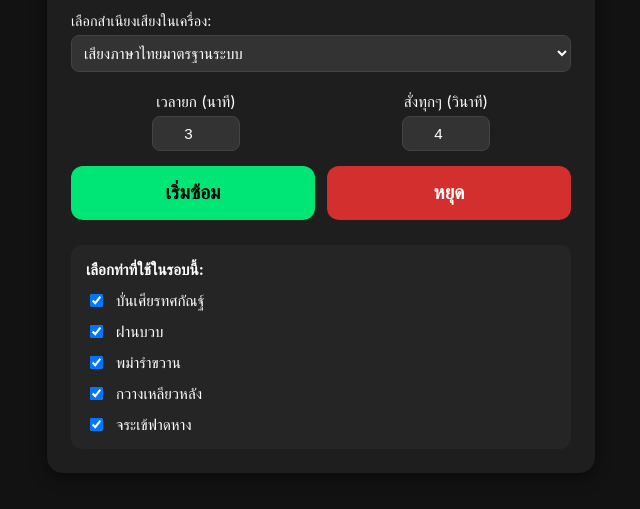
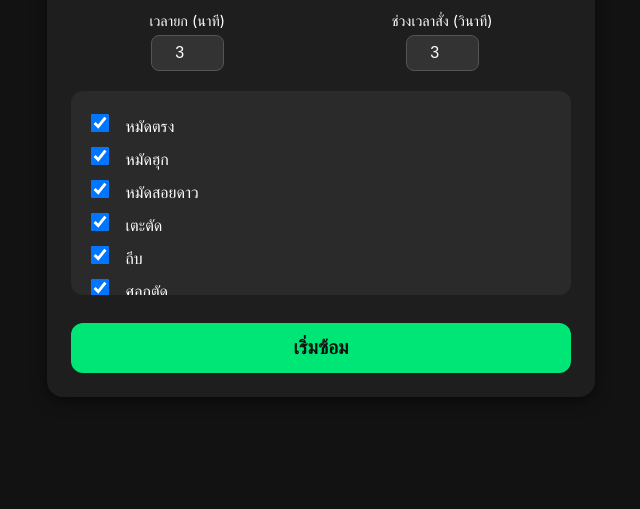
Before and after one commit to baanchangthai/Muaychaiya, a plain HTML site: page index.html in a window 1280 px wide. Shown: the part 291-800 px from the top of the page, without its empty margins (319-959 px from the left). Drawn offline with Linux system fonts and the light colour scheme.

Commit message:
Update index.html

```diff
--- a/index.html
+++ b/index.html
@@ -43,133 +43,105 @@
       color: #FF5722;
       background: #2A2A2A;
       border-radius: 12px;
-      margin-bottom: 20px;
+      margin: 15px 0;
       padding: 10px;
     }
-    .settings {
+    .controls {
       display: flex;
       justify-content: space-around;
-      margin-bottom: 15px;
-      font-size: 0.95rem;
+      margin-bottom: 20px;
+      gap: 10px;
     }
-    .settings label {
+    .controls div {
       display: flex;
       flex-direction: column;
-      gap: 5px;
+      align-items: center;
+      font-size: 0.9rem;
     }
-    input[type="number"], select {
+    select, input[type="number"] {
+      background: #333;
+      color: #FFF;
+      border: 1px solid #555;
       padding: 8px;
       border-radius: 8px;
-      border: 1px solid #444;
-      background: #333;
-      color: #fff;
-      font-size: 0.95rem;
-    }
-    input[type="number"] {
-      width: 70px;
+      margin-top: 5px;
+      font-size: 1rem;
       text-align: center;
     }
-    .voice-setting {
+    .technique-list {
+      text-align: left;
+      background: #2A2A2A;
+      padding: 12px 16px;
+      border-radius: 12px;
       margin-bottom: 20px;
-      text-align: left;
-      font-size: 0.9rem;
+      max-height: 180px;
+      overflow-y: auto;
     }
-    .voice-setting select {
+    .technique-item {
+      margin: 8px 0;
+      font-size: 1rem;
+      display: flex;
+      align-items: center;
+    }
+    .technique-item input {
+      margin-right: 12px;
+      width: 18px;
+      height: 18px;
+    }
+    .btn {
       width: 100%;
-      margin-top: 5px;
-    }
-    .btn-group {
-      display: flex;
-      gap: 12px;
-      margin-bottom: 25px;
-    }
-    button {
-      flex: 1;
-      padding: 16px;
+      padding: 14px;
       font-size: 1.2rem;
       font-weight: bold;
       border: none;
       border-radius: 12px;
       cursor: pointer;
-      transition: opacity 0.2s;
-    }
-    button:active {
-      opacity: 0.8;
+      margin-top: 8px;
     }
     .btn-start {
       background-color: #00E676;
-      color: #000;
+      color: #121212;
     }
     .btn-stop {
-      background-color: #D32F2F;
-      color: #FFF;
-    }
-    .technique-box {
-      text-align: left;
-      background: #252525;
-      padding: 15px;
-      border-radius: 10px;
-      font-size: 0.95rem;
-    }
-    .technique-list {
-      display: flex;
-      flex-direction: column;
-      gap: 12px;
-      margin-top: 12px;
-    }
-    .technique-list label {
-      display: flex;
-      align-items: center;
-      gap: 10px;
-      cursor: pointer;
+      background-color: #E53935;
+      color: #FFFFFF;
     }
   </style>
 </head>
 <body>
 
 <div class="container">
-    <h1>🥊 สั่งคำสั่งซ้อมมวย</h1>
+  <h1>🥊 ซ้อมมวยไชยา (Drill Caller)</h1>
 
   <div class="timer-display" id="timer">03:00</div>
   <div class="command-display" id="commandBox">พร้อมซ้อม</div>
 
-    <!-- ตั้งค่าตัวเลือกเสียงในเครื่อง -->
-    <div class="voice-setting">
-      <label for="voiceSelect">เลือกสำเนียงเสียงในเครื่อง:</label>
-      <select id="voiceSelect">
-        <option value="">กำลังโหลดเสียงภาษาไทย...</option>
-      </select>
+  <div class="controls">
+    <div>
+      <label>เวลายก (นาที)</label>
+      <input type="number" id="roundTime" value="3" min="1" max="10">
+    </div>
+    <div>
+      <label>ช่วงเวลาสั่ง (วินาที)</label>
+      <input type="number" id="intervalTime" value="3" min="1" max="10">
+    </div>
   </div>
 
-    <!-- ตั้งค่าเวลา -->
-    <div class="settings">
-      <label>
-        เวลายก (นาที)
-        <input type="number" id="roundMinutes" value="3" min="1" max="10">
-      </label>
-      <label>
-        สั่งทุกๆ (วินาที)
-        <input type="number" id="intervalSeconds" value="4" min="1" max="10">
-      </label>
+  <div class="technique-list" id="techniqueList">
+    <div class="technique-item"><label><input type="checkbox" value="หมัดตรง" checked> หมัดตรง</label></div>
+    <div class="technique-item"><label><input type="checkbox" value="หมัดฮุก" checked> หมัดฮุก</label></div>
+    <div class="technique-item"><label><input type="checkbox" value="หมัดสอยดาว" checked> หมัดสอยดาว</label></div>
+    <div class="technique-item"><label><input type="checkbox" value="เตะตัด" checked> เตะตัด</label></div>
+    <div class="technique-item"><label><input type="checkbox" value="ถีบ" checked> ถีบ</label></div>
+    <div class="technique-item"><label><input type="checkbox" value="ศอกตัด" checked> ศอกตัด</label></div>
+    <div class="technique-item"><label><input type="checkbox" value="ศอกพุ่ง" checked> ศอกพุ่ง</label></div>
+    <div class="technique-item"><label><input type="checkbox" value="เข่าตรง" checked> เข่าตรง</label></div>
+    <div class="technique-item"><label><input type="checkbox" value="บังหมัด" checked> บังหมัด</label></div>
+    <div class="technique-item"><label><input type="checkbox" value="หลบฉาก" checked> หลบฉาก</label></div>
   </div>
 
-    <!-- ปุ่มควบคุม -->
-    <div class="btn-group">
-      <button class="btn-start" id="startBtn" onclick="startDrill()">เริ่มซ้อม</button>
-      <button class="btn-stop" id="stopBtn" onclick="stopDrill()">หยุด</button>
-    </div>
-
-    <!-- รายการท่าทาง -->
-    <div class="technique-box">
-      <strong>เลือกท่าที่ใช้ในรอบนี้:</strong>
-      <div class="technique-list" id="techniqueList">
-        <label><input type="checkbox" value="บั่นเศียรทศกัณฐ์" checked> บั่นเศียรทศกัณฐ์</label>
-        <label><input type="checkbox" value="ฝานบวบ" checked> ฝานบวบ</label>
-        <label><input type="checkbox" value="พม่ารำขวาน" checked> พม่ารำขวาน</label>
-        <label><input type="checkbox" value="กวางเหลียวหลัง" checked> กวางเหลียวหลัง</label>
-        <label><input type="checkbox" value="จระเข้ฟาดหาง" checked> จระเข้ฟาดหาง</label>
-      </div>
-    </div>
+  <button class="btn btn-start" id="startBtn" onclick="startDrill()">เริ่มซ้อม</button>
+  <button class="btn btn-stop" id="stopBtn" onclick="stopDrill()" style="display:none;">หยุด</button>
 </div>
 
 <script>
@@ -177,70 +149,33 @@
   let commandInterval = null;
   let remainingSeconds = 0;
   let isRunning = false;
-    let thaiVoices = [];
 
-    // แผนผังไฟล์เสียงจริง (หากมีไฟล์เสียง .mp3 วางโฟลเดอร์เดียวกับโค้ด ให้ใส่ชื่อไฟล์ตรงนี้ได้เลย)
-    const audioFiles = {
-      "บั่นเศียรทศกัณฐ์": "audio/bansian.mp3",
-      "ฝานบวบ": "audio/fanbuab.mp3",
-      "พม่ารำขวาน": "audio/phama.mp3",
-      "กวางเหลียวหลัง": "audio/kwang.mp3",
-      "จระเข้ฟาดหาง": "audio/chorakhe.mp3",
-      "เริ่มยก": "audio/start.mp3",
-      "หมดเวลา": "audio/stop.mp3"
-    };
-
-    // ดึงรายชื่อเสียงภาษาไทยจากเบราว์เซอร์
+  // โหลดเสียงของระบบเตรียมไว้
+  let systemVoices = [];
   function loadVoices() {
-      if (!('speechSynthesis' in window)) return;
-      const allVoices = window.speechSynthesis.getVoices();
-      thaiVoices = allVoices.filter(voice => voice.lang.includes('th') || voice.lang.includes('TH'));
-
-      const voiceSelect = document.getElementById('voiceSelect');
-      voiceSelect.innerHTML = '';
-
-      if (thaiVoices.length === 0) {
-        voiceSelect.innerHTML = '<option value="">เสียงภาษาไทยมาตรฐานระบบ</option>';
-        return;
+    if ('speechSynthesis' in window) {
+      systemVoices = window.speechSynthesis.getVoices();
+    }
+  }
+  if ('speechSynthesis' in window) {
+    loadVoices();
+    window.speechSynthesis.onvoiceschanged = loadVoices;
   }
 
-      thaiVoices.forEach((voice, index) => {
-        const option = document.createElement('option');
-        option.value = index;
-        option.textContent = `${voice.name} (${voice.lang})`;
-        voiceSelect.appendChild(option);
-      });
-    }
-
+  // ฟังก์ชันเล่นเสียงพูดที่แก้ปัญหาระบบเสียงของ iPad / Safari
+  function playCommand(text) {
     if ('speechSynthesis' in window) {
-      window.speechSynthesis.onvoiceschanged = loadVoices;
-      loadVoices();
-    }
-
-    // ฟังก์ชันสั่งเสียง: เช็คไฟล์เสียงก่อน ถ้าไม่มีจึงใช้ Text-to-Speech
-    function playCommand(text) {
-      // 1. ตรวจสอบว่ามีไฟล์เสียง mp3 หรือไม่
-      if (audioFiles[text]) {
-        const audio = new Audio(audioFiles[text]);
-        audio.play().catch(() => {
-          // หากหาไฟล์ไม่พบหรือเปิดไม่ได้ ให้รัน Text-to-Speech สำรอง
-          speakText(text);
-        });
-      } else {
-        speakText(text);
-      }
-    }
-
-    function speakText(text) {
-      if ('speechSynthesis' in window) {
-        window.speechSynthesis.cancel();
       const utterance = new SpeechSynthesisUtterance(text);
       utterance.lang = 'th-TH';
-        utterance.rate = 1.05;
+      utterance.rate = 1.1; // ความเร็วพอดีกับการซ้อมมวย
 
-        const selectedIndex = document.getElementById('voiceSelect').value;
-        if (selectedIndex !== "" && thaiVoices[selectedIndex]) {
-          utterance.voice = thaiVoices[selectedIndex];
+      // ค้นหาเสียงภาษาไทย
+      if (!systemVoices.length) {
+        systemVoices = window.speechSynthesis.getVoices();
+      }
+      const thVoice = systemVoices.find(v => v.lang.includes('th') || v.lang.includes('TH'));
+      if (thVoice) {
+        utterance.voice = thVoice;
       }
 
       window.speechSynthesis.speak(utterance);
@@ -263,19 +198,33 @@
   function startDrill() {
     if (isRunning) return;
 
-      const roundMinutes = parseInt(document.getElementById('roundMinutes').value) || 3;
-      const intervalSec = parseInt(document.getElementById('intervalSeconds').value) || 4;
+    // ปลดล็อกระบบเสียงสำหรับ Safari iOS (สำคัญมาก ต้องสั่งทันทีที่นิ้วสัมผัส)
+    if ('speechSynthesis' in window) {
+      window.speechSynthesis.cancel();
+      const unlock = new SpeechSynthesisUtterance('');
+      unlock.lang = 'th-TH';
+      window.speechSynthesis.speak(unlock);
+    }
+
+    const roundMinutes = parseInt(document.getElementById('roundTime').value) || 3;
+    const intervalSec = parseInt(document.getElementById('intervalTime').value) || 3;
 
     remainingSeconds = roundMinutes * 60;
     isRunning = true;
 
-      playCommand("เริ่มยก");
+    document.getElementById('startBtn').style.display = 'none';
+    document.getElementById('stopBtn').style.display = 'block';
+
+    document.getElementById('commandBox').innerText = "เริ่มชก!";
+    playCommand("เริ่มชก");
     updateTimerDisplay();
 
+    // เริ่มออกคำสั่งแรกหลังจากเริ่ม 1 วินาที
     setTimeout(() => {
       if (isRunning) triggerNextCommand();
     }, 1200);
 
+    // ตัวจับเวลานับถอยหลัง
     timerInterval = setInterval(() => {
       remainingSeconds--;
       updateTimerDisplay();
@@ -285,8 +234,9 @@
       }
     }, 1000);
 
+    // ตัวลูปสุ่มคำสั่งท่าชก
     commandInterval = setInterval(() => {
-        if (remainingSeconds > 0) {
+      if (remainingSeconds > 0 && isRunning) {
         triggerNextCommand();
       }
     }, intervalSec * 1000);
@@ -302,7 +252,13 @@
     clearInterval(timerInterval);
     clearInterval(commandInterval);
     isRunning = false;
+
+    document.getElementById('startBtn').style.display = 'block';
+    document.getElementById('stopBtn').style.display = 'none';
+
+    if ('speechSynthesis' in window) {
       window.speechSynthesis.cancel();
+    }
   }
 
   function updateTimerDisplay() {
```
Lines whose indentation alone changed are shown as unchanged.
